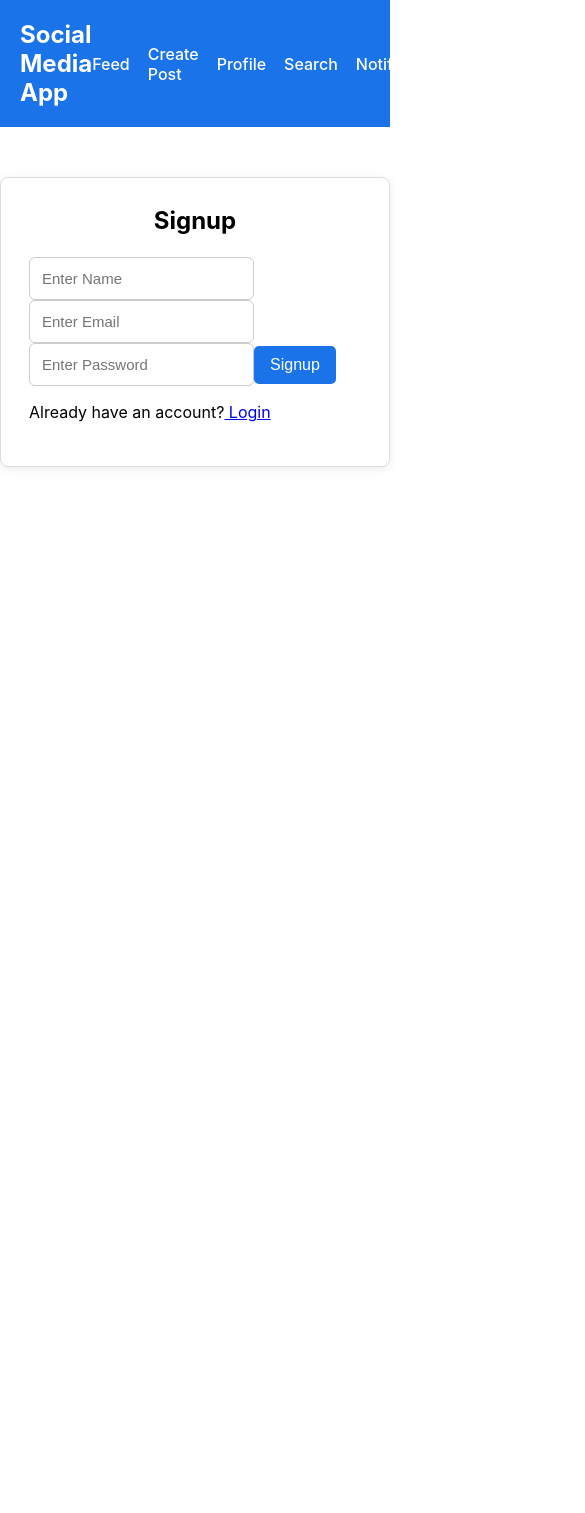
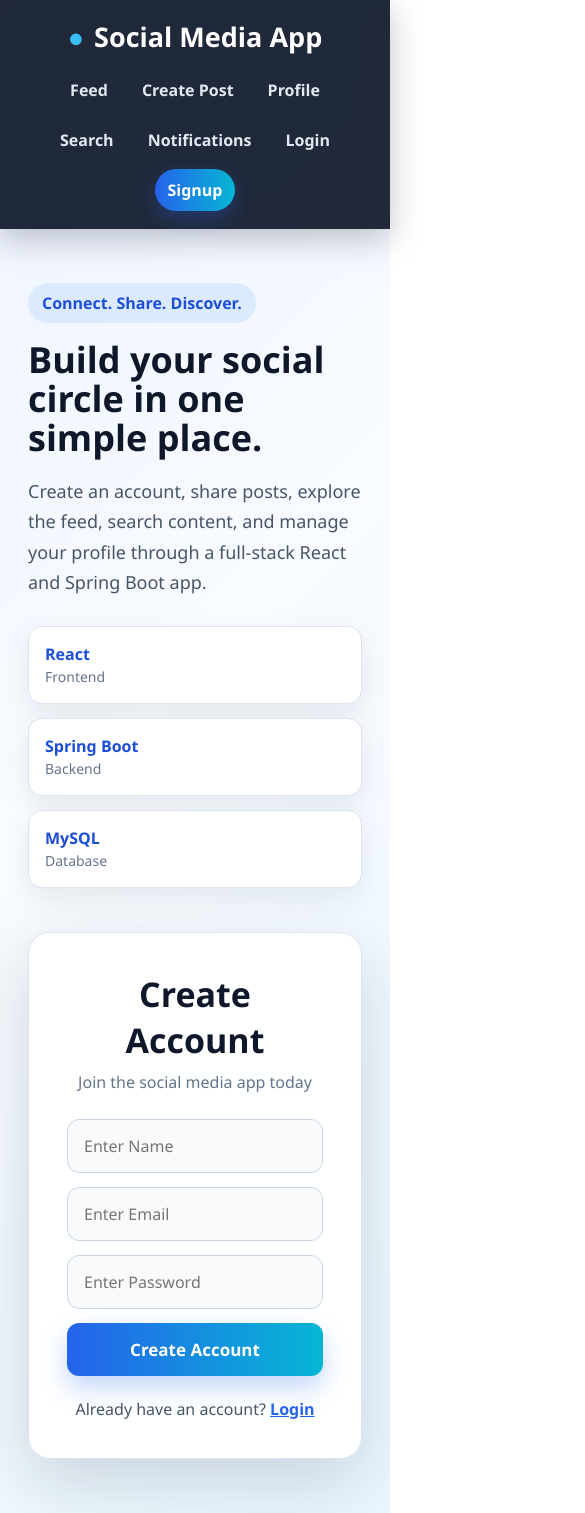
Before and after one commit to sushree-sangita-behera/Social-Media-App, a React (Create React App) app in the folder react frontend/: page /signup in a window 390 px wide. Shown: the whole page, 585 px wide, since content can reach past the window. Before the commit the page ends 844 px from the top, so only its background shows below. Built offline with nearby package versions, Linux system fonts and the light colour scheme.

Commit message:
Improve UI and add navigation flow

```diff
--- a/react frontend/src/Components/CreatePost.jsx
+++ b/react frontend/src/Components/CreatePost.jsx
@@ -1,14 +1,24 @@
 import React, { useState } from "react";
+import { useNavigate } from "react-router-dom";
 import "../Styles/CreatePost.css";
 
 function CreatePost() {
   const [content, setContent] = useState("");
+  const navigate = useNavigate();
 
   const handleCreatePost = async (e) => {
     e.preventDefault();
 
+    const loggedInUser = JSON.parse(localStorage.getItem("loggedInUser"));
+
+    if (!loggedInUser) {
+      alert("Please login before creating a post");
+      navigate("/login");
+      return;
+    }
+
     const post = {
-      username: "test3",
+      username: loggedInUser.username,
       content: content,
     };
 
@@ -23,6 +33,7 @@ function CreatePost() {
     if (response.ok) {
       alert("Post created successfully");
       setContent("");
+      navigate("/");
     } else {
       alert("Failed to create post");
     }
--- a/react frontend/src/Components/Login.jsx
+++ b/react frontend/src/Components/Login.jsx
@@ -1,9 +1,12 @@
 import React, { useState } from "react";
+import { useNavigate } from "react-router-dom";
 import "../Styles/Login.css";
 
 function Login() {
   const [email, setEmail] = useState("");
   const [password, setPassword] = useState("");
+
+  const navigate = useNavigate();
 
   const handleLogin = async (e) => {
     e.preventDefault();
@@ -24,7 +27,9 @@ function Login() {
     const data = await response.json();
 
     if (data && data.id) {
+      localStorage.setItem("loggedInUser", JSON.stringify(data));
       alert("Login successful");
+      navigate("/");
     } else {
       alert("Invalid email or password");
     }
@@ -37,7 +42,7 @@ function Login() {
       <form onSubmit={handleLogin}>
         <input
           type="email"
-          placeholder="Email"
+          placeholder="Enter Email"
           value={email}
           onChange={(e) => setEmail(e.target.value.trim())}
           required
@@ -45,7 +50,7 @@ function Login() {
 
         <input
           type="password"
-          placeholder="Password"
+          placeholder="Enter Password"
           value={password}
           onChange={(e) => setPassword(e.target.value.trim())}
           required
--- a/react frontend/src/Components/Signup.jsx
+++ b/react frontend/src/Components/Signup.jsx
@@ -1,50 +1,73 @@
+import React, { useState } from "react";
+import { Link, useNavigate } from "react-router-dom";
 import "../Styles/Signup.css";
-import { Link, useNavigate } from "react-router-dom";
-import { useState } from "react";
 
 function Signup() {
-  const navigate = useNavigate();
-
-  const [name, setName] = useState("");
+  const [username, setUsername] = useState("");
   const [email, setEmail] = useState("");
   const [password, setPassword] = useState("");
 
-  const handleSignup = async () => {
-    const user = {
-      username: name,
-      email,
-      password,
-    };
+  const navigate = useNavigate();
 
-    try {
+  const handleSignup = async (e) => {
+    e.preventDefault();
+
     const response = await fetch("http://localhost:8080/api/users/signup", {
       method: "POST",
       headers: {
         "Content-Type": "application/json",
       },
-        body: JSON.stringify(user),
+      body: JSON.stringify({ username, email, password }),
     });
 
     if (response.ok) {
-        alert("Signup Successful");
-        navigate("/");
+      alert("Signup successful. Please login now.");
+      setUsername("");
+      setEmail("");
+      setPassword("");
+      navigate("/login");
     } else {
-        alert("Signup Failed");
-      }
-    } catch (error) {
-      alert("Backend server is not running");
+      alert("Signup failed");
     }
   };
 
   return (
-    <div className="signup-container">
-      <h2>Signup</h2>
+    <div className="auth-page">
+      <section className="auth-intro">
+        <span className="auth-badge">Connect. Share. Discover.</span>
+        <h1>Build your social circle in one simple place.</h1>
+        <p>
+          Create an account, share posts, explore the feed, search content, and
+          manage your profile through a full-stack React and Spring Boot app.
+        </p>
 
+        <div className="auth-stats">
+          <div>
+            <strong>React</strong>
+            <span>Frontend</span>
+          </div>
+          <div>
+            <strong>Spring Boot</strong>
+            <span>Backend</span>
+          </div>
+          <div>
+            <strong>MySQL</strong>
+            <span>Database</span>
+          </div>
+        </div>
+      </section>
+
+      <section className="signup-container">
+        <h2>Create Account</h2>
+        <p className="form-subtitle">Join the social media app today</p>
+
+        <form onSubmit={handleSignup}>
           <input
             type="text"
             placeholder="Enter Name"
-        value={name}
-        onChange={(e) => setName(e.target.value)}
+            value={username}
+            onChange={(e) => setUsername(e.target.value)}
+            required
           />
 
           <input
@@ -52,6 +75,7 @@ function Signup() {
             placeholder="Enter Email"
             value={email}
             onChange={(e) => setEmail(e.target.value)}
+            required
           />
 
           <input
@@ -59,14 +83,16 @@ function Signup() {
             placeholder="Enter Password"
             value={password}
             onChange={(e) => setPassword(e.target.value)}
+            required
           />
 
-      <button onClick={handleSignup}>Signup</button>
+          <button type="submit">Create Account</button>
+        </form>
 
-      <p>
-        Already have an account?
-        <Link to="/"> Login</Link>
+        <p className="auth-switch">
+          Already have an account? <Link to="/login">Login</Link>
         </p>
+      </section>
     </div>
   );
 }
--- a/react frontend/src/Styles/Navbar.css
+++ b/react frontend/src/Styles/Navbar.css
@@ -1,28 +1,64 @@
 .navbar {
-  background-color: #1a73e8;
+  background: rgba(15, 23, 42, 0.92);
   color: white;
-  padding: 20px;
+  padding: 18px 34px;
   display: flex;
   justify-content: space-between;
   align-items: center;
+  box-shadow: 0 10px 30px rgba(15, 23, 42, 0.25);
+  position: sticky;
+  top: 0;
+  z-index: 10;
+  backdrop-filter: blur(14px);
 }
 
 .navbar h2 {
   margin: 0;
+  font-size: 27px;
+  font-weight: 800;
+  letter-spacing: 0;
+}
+
+.navbar h2::before {
+  content: "●";
+  color: #38bdf8;
+  margin-right: 10px;
 }
 
 .nav-links {
   display: flex;
-  gap: 18px;
+  gap: 8px;
   align-items: center;
+  flex-wrap: wrap;
 }
 
 .nav-links a {
-  color: white;
+  color: #e2e8f0;
   text-decoration: none;
-  font-weight: 500;
+  font-weight: 700;
+  padding: 10px 13px;
+  border-radius: 999px;
+  transition: 0.2s ease;
 }
 
 .nav-links a:hover {
-  text-decoration: underline;
+  color: white;
+  background: rgba(56, 189, 248, 0.18);
 }
+
+.nav-links a:last-child {
+  background: linear-gradient(90deg, #2563eb, #06b6d4);
+  color: white;
+  box-shadow: 0 8px 18px rgba(37, 99, 235, 0.28);
+}
+
+@media (max-width: 850px) {
+  .navbar {
+    flex-direction: column;
+    gap: 14px;
+  }
+
+  .nav-links {
+    justify-content: center;
+  }
+}
--- a/react frontend/src/Styles/Notification.css
+++ b/react frontend/src/Styles/Notification.css
@@ -1,19 +1,33 @@
 .notification-container {
-  max-width: 650px;
-  margin: 40px auto;
-  padding: 0 16px;
+  max-width: 800px;
+  margin: 52px auto;
+  padding: 0 22px;
 }
 
 .notification-container h2 {
   text-align: center;
+  font-size: 40px;
+  color: #0f172a;
+  margin-bottom: 28px;
 }
 
 .notification-card {
   background: white;
-  border: 1px solid #ddd;
-  border-left: 5px solid #1a73e8;
-  border-radius: 8px;
-  padding: 16px;
-  margin-bottom: 14px;
-  box-shadow: 0 2px 8px rgba(0, 0, 0, 0.06);
+  border: 1px solid #dbe3ef;
+  border-left: 8px solid #2563eb;
+  border-radius: 20px;
+  padding: 24px;
+  margin-bottom: 18px;
+  box-shadow: 0 14px 35px rgba(15, 23, 42, 0.09);
+  font-size: 18px;
+  color: #1e293b;
 }
+
+.notification-card::before {
+  content: "Notification";
+  display: block;
+  color: #2563eb;
+  font-size: 14px;
+  font-weight: 900;
+  margin-bottom: 6px;
+}
--- a/react frontend/src/Styles/Signup.css
+++ b/react frontend/src/Styles/Signup.css
@@ -1,17 +1,88 @@
+.auth-page {
+  min-height: calc(100vh - 90px);
+  display: grid;
+  grid-template-columns: 1.05fr 0.95fr;
+  align-items: center;
+  gap: 44px;
+  max-width: 1180px;
+  margin: 0 auto;
+  padding: 54px 28px;
+}
+
+.auth-intro {
+  color: #0f172a;
+}
+
+.auth-badge {
+  display: inline-block;
+  background: #dbeafe;
+  color: #1d4ed8;
+  padding: 9px 14px;
+  border-radius: 999px;
+  font-weight: 700;
+  margin-bottom: 18px;
+}
+
+.auth-intro h1 {
+  font-size: 48px;
+  line-height: 1.08;
+  margin: 0 0 18px;
+}
+
+.auth-intro p {
+  max-width: 580px;
+  font-size: 18px;
+  line-height: 1.7;
+  color: #475569;
+}
+
+.auth-stats {
+  display: grid;
+  grid-template-columns: repeat(3, 1fr);
+  gap: 14px;
+  margin-top: 28px;
+}
+
+.auth-stats div {
+  background: white;
+  border: 1px solid #dbe3ef;
+  border-radius: 14px;
+  padding: 16px;
+  box-shadow: 0 10px 28px rgba(15, 23, 42, 0.08);
+}
+
+.auth-stats strong {
+  display: block;
+  color: #1d4ed8;
+}
+
+.auth-stats span {
+  color: #64748b;
+  font-size: 14px;
+}
+
 .signup-container {
-  max-width: 420px;
-  margin: 50px auto;
-  padding: 28px;
-  background: white;
-  border: 1px solid #ddd;
-  border-radius: 8px;
-  box-shadow: 0 2px 8px rgba(0, 0, 0, 0.08);
+  width: 100%;
+  max-width: 480px;
+  margin: 0 auto;
+  padding: 38px;
+  background: rgba(255, 255, 255, 0.96);
+  border: 1px solid #dbe3ef;
+  border-radius: 22px;
+  box-shadow: 0 24px 70px rgba(15, 23, 42, 0.16);
 }
 
 .signup-container h2 {
   text-align: center;
-  margin-top: 0;
-  margin-bottom: 22px;
+  margin: 0;
+  font-size: 34px;
+  color: #0f172a;
+}
+
+.form-subtitle {
+  text-align: center;
+  color: #64748b;
+  margin: 8px 0 26px;
 }
 
 .signup-container form {
@@ -21,22 +92,60 @@
 }
 
 .signup-container input {
-  padding: 12px;
-  font-size: 15px;
-  border: 1px solid #ccc;
-  border-radius: 6px;
+  width: 100%;
+  padding: 15px 16px;
+  font-size: 16px;
+  border: 1px solid #cbd5e1;
+  border-radius: 12px;
+  outline: none;
+  background: #f8fafc;
+}
+
+.signup-container input:focus {
+  border-color: #2563eb;
+  background: white;
+  box-shadow: 0 0 0 4px rgba(37, 99, 235, 0.14);
 }
 
 .signup-container button {
-  background: #1a73e8;
+  width: 100%;
+  background: linear-gradient(90deg, #2563eb, #06b6d4);
   color: white;
   border: none;
-  padding: 10px 16px;
-  border-radius: 5px;
+  padding: 15px 18px;
+  border-radius: 12px;
   cursor: pointer;
-  font-size: 16px;
+  font-size: 17px;
+  font-weight: 800;
+  box-shadow: 0 12px 24px rgba(37, 99, 235, 0.25);
 }
 
 .signup-container button:hover {
-  background: #1558b0;
+  transform: translateY(-1px);
+  filter: brightness(0.98);
 }
+
+.auth-switch {
+  text-align: center;
+  margin: 22px 0 0;
+  color: #475569;
+}
+
+.auth-switch a {
+  color: #2563eb;
+  font-weight: 800;
+}
+
+@media (max-width: 900px) {
+  .auth-page {
+    grid-template-columns: 1fr;
+  }
+
+  .auth-intro h1 {
+    font-size: 36px;
+  }
+
+  .auth-stats {
+    grid-template-columns: 1fr;
+  }
+}
--- a/react frontend/src/index.css
+++ b/react frontend/src/index.css
@@ -1,13 +1,28 @@
+* {
+  box-sizing: border-box;
+}
+
 body {
   margin: 0;
-  font-family: -apple-system, BlinkMacSystemFont, 'Segoe UI', 'Roboto', 'Oxygen',
-    'Ubuntu', 'Cantarell', 'Fira Sans', 'Droid Sans', 'Helvetica Neue',
-    sans-serif;
-  -webkit-font-smoothing: antialiased;
-  -moz-osx-font-smoothing: grayscale;
+  font-family: "Segoe UI", Arial, sans-serif;
+  background: linear-gradient(135deg, #eef4ff 0%, #f8fbff 45%, #eaf7ff 100%);
+  color: #0f172a;
 }
 
-code {
-  font-family: source-code-pro, Menlo, Monaco, Consolas, 'Courier New',
-    monospace;
+a {
+  color: inherit;
 }
+
+button,
+input,
+textarea {
+  font-family: inherit;
+}
+
+button {
+  transition: 0.2s ease;
+}
+
+button:hover {
+  transform: translateY(-1px);
+}
```
Also changed, not shown: react frontend/src/Styles/CreatePost.css (+39 -22 lines), react frontend/src/Styles/Feed.css (+37 -23 lines), react frontend/src/Styles/Login.css (+30 -22 lines), react frontend/src/Styles/Profile.css (+34 -21 lines), react frontend/src/Styles/Search.css (+32 -14 lines), 2 other files (tests, documents, lock files or other folders). Lines whose indentation alone changed are shown as unchanged.
